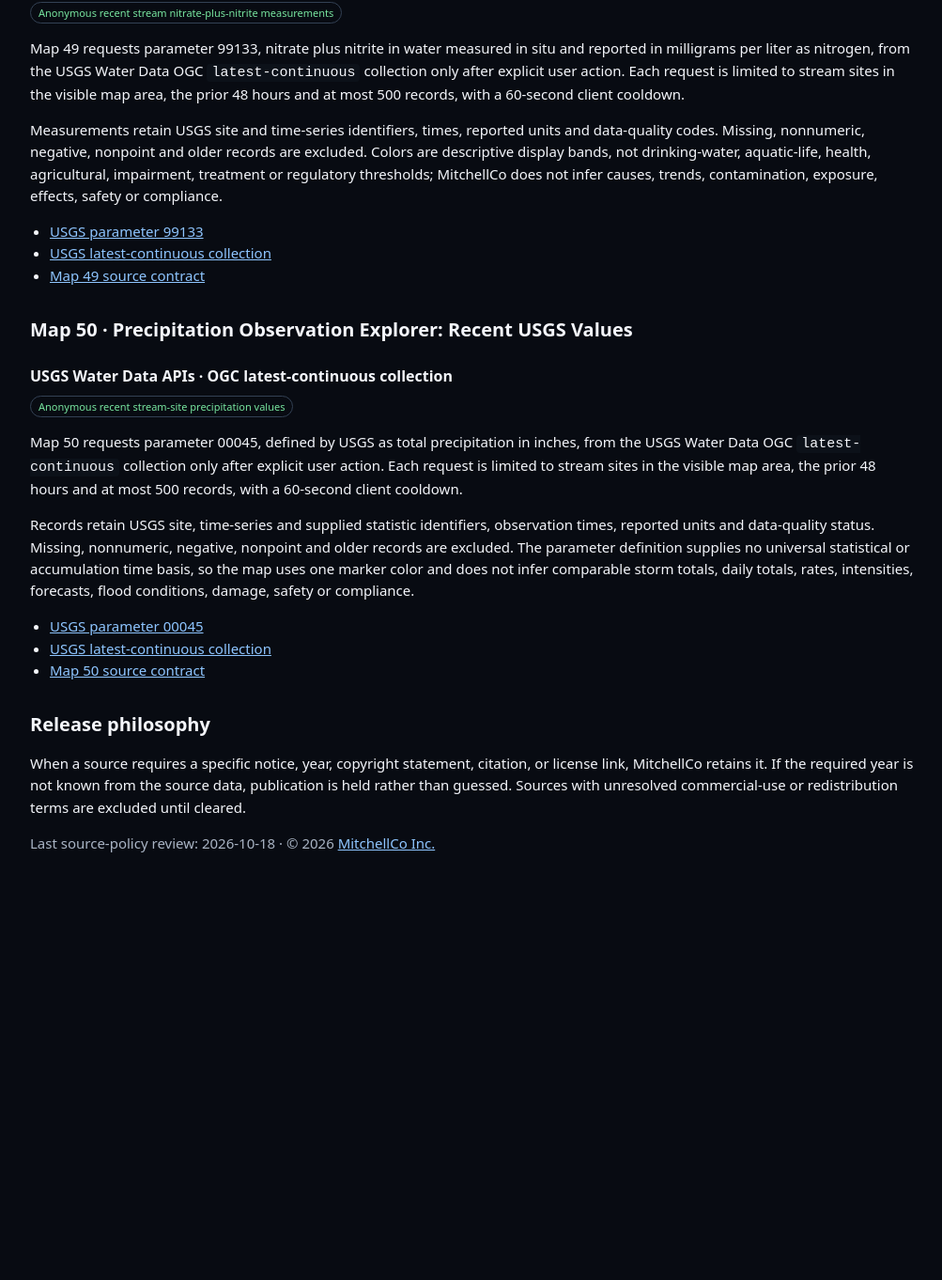
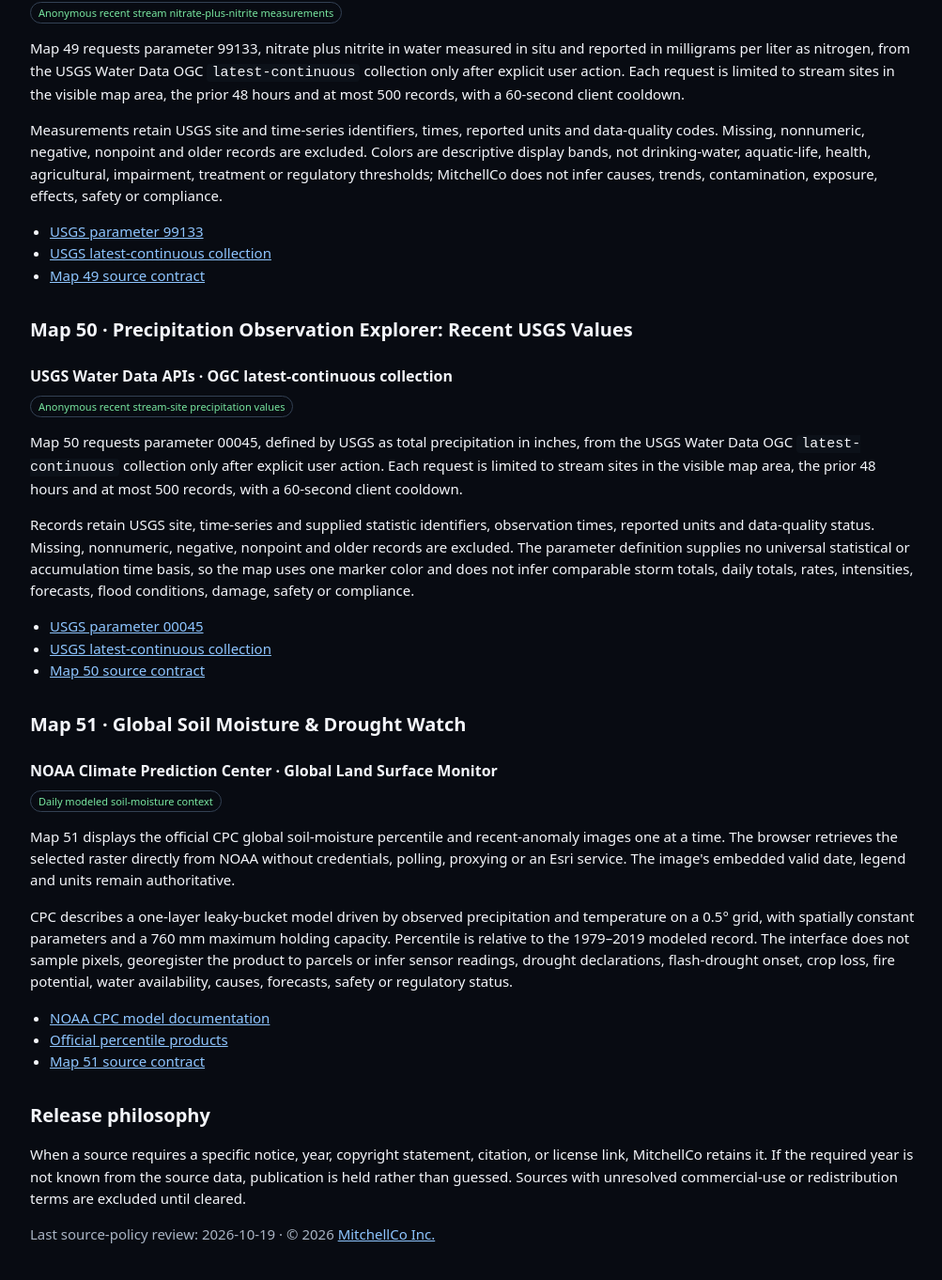
Before and after one commit to christophermitchell012/mitchellcoinc, a Jekyll site: the page maps/data-sources-licenses.html, which Jekyll copies as it is, in a window 1280 px wide and 1400 px high, scrolled down 11150 px. Shown: the top 1362 px of the window at 94% size, without its empty margins (136-1139 px from the left). Built offline with Jekyll 4.4.1, drawn with Linux system fonts in a browser that asks for light colours; before the commit the page ends 12134 px from its top, so only the background shows below that.

Commit message:
Publish global soil moisture and drought watch map

```diff
--- a/_data/map_lastmod.json
+++ b/_data/map_lastmod.json
@@ -50,7 +50,8 @@
   "/maps/48-dissolved-oxygen-saturation-recent-usgs-measurements.html": "2026-10-16T14:44:30Z",
   "/maps/49-nitrate-plus-nitrite-recent-usgs-measurements.html": "2026-10-17T14:42:34Z",
   "/maps/50-recent-usgs-precipitation-values.html": "2026-10-18T14:30:41Z",
-  "/maps/data-sources-licenses.html": "2026-10-18T14:30:41Z",
+  "/maps/51-global-soil-moisture-drought-watch.html": "2026-10-19T14:53:36Z",
+  "/maps/data-sources-licenses.html": "2026-10-19T14:53:36Z",
   "/maps/earthdata-eula-policy.html": "2026-09-30T18:48:18Z",
-  "/maps/index.html": "2026-10-18T14:30:41Z"
+  "/maps/index.html": "2026-10-19T14:53:36Z"
 }
--- a/maps/data-sources-licenses.html
+++ b/maps/data-sources-licenses.html
@@ -8,7 +8,7 @@
 See LICENSE and data-sources-licenses.html.
 -->
 <html lang="en"><head>
-<meta name="last-modified" content="2026-10-18T14:30:41Z"><meta charset="utf-8"><meta name="viewport" content="width=device-width,initial-scale=1">
+<meta name="last-modified" content="2026-10-19T14:53:36Z"><meta charset="utf-8"><meta name="viewport" content="width=device-width,initial-scale=1">
 <title>Data Sources and Licenses | MitchellCo Interactive Maps</title>
 <meta name="description" content="Data provenance, citations, licenses, EULA notes and attribution for MitchellCo interactive maps.">
 <meta name="robots" content="index,follow"><link rel="icon" href="assets/icons/2219cec3095bdb7c.svg"><link rel="canonical" href="https://mitchellcoinc.com/maps/data-sources-licenses.html">
@@ -201,7 +201,13 @@
 <p>Records retain USGS site, time-series and supplied statistic identifiers, observation times, reported units and data-quality status. Missing, nonnumeric, negative, nonpoint and older records are excluded. The parameter definition supplies no universal statistical or accumulation time basis, so the map uses one marker color and does not infer comparable storm totals, daily totals, rates, intensities, forecasts, flood conditions, damage, safety or compliance.</p>
 <ul><li><a href="https://api.waterdata.usgs.gov/ogcapi/v1/collections/parameter-codes/items/00045?f=html" target="_blank" rel="noopener">USGS parameter 00045</a></li><li><a href="https://api.waterdata.usgs.gov/ogcapi/v1/collections/latest-continuous?f=html" target="_blank" rel="noopener">USGS latest-continuous collection</a></li><li><a href="data/map50-source-license.md">Map 50 source contract</a></li></ul>
 
+<h2 id="map51">Map 51 · Global Soil Moisture &amp; Drought Watch</h2>
+<h3>NOAA Climate Prediction Center · Global Land Surface Monitor</h3><span class="tag">Daily modeled soil-moisture context</span>
+<p>Map 51 displays the official CPC global soil-moisture percentile and recent-anomaly images one at a time. The browser retrieves the selected raster directly from NOAA without credentials, polling, proxying or an Esri service. The image's embedded valid date, legend and units remain authoritative.</p>
+<p>CPC describes a one-layer leaky-bucket model driven by observed precipitation and temperature on a 0.5° grid, with spatially constant parameters and a 760 mm maximum holding capacity. Percentile is relative to the 1979–2019 modeled record. The interface does not sample pixels, georegister the product to parcels or infer sensor readings, drought declarations, flash-drought onset, crop loss, fire potential, water availability, causes, forecasts, safety or regulatory status.</p>
+<ul><li><a href="https://www.cpc.ncep.noaa.gov/products/Drought/leaky/" target="_blank" rel="noopener">NOAA CPC model documentation</a></li><li><a href="https://www.cpc.ncep.noaa.gov/products/Drought/leaky/smp/" target="_blank" rel="noopener">Official percentile products</a></li><li><a href="data/map51-source-license.md">Map 51 source contract</a></li></ul>
+
 <h2>Release philosophy</h2>
 <p>When a source requires a specific notice, year, copyright statement, citation, or license link, MitchellCo retains it. If the required year is not known from the source data, publication is held rather than guessed. Sources with unresolved commercial-use or redistribution terms are excluded until cleared.</p>
-<p class="muted">Last source-policy review: 2026-10-18 · © 2026 <a href="https://mitchellcoinc.com/" target="_blank" rel="noopener">MitchellCo Inc.</a></p>
+<p class="muted">Last source-policy review: 2026-10-19 · © 2026 <a href="https://mitchellcoinc.com/" target="_blank" rel="noopener">MitchellCo Inc.</a></p>
 </main></body></html>
--- a/maps/sitemap.xml
+++ b/maps/sitemap.xml
@@ -1,6 +1,6 @@
 <?xml version="1.0" encoding="UTF-8"?>
 <urlset xmlns="http://www.sitemaps.org/schemas/sitemap/0.9">
-  <url><loc>https://mitchellcoinc.com/maps/</loc><lastmod>2026-10-18T14:30:41Z</lastmod></url>
+  <url><loc>https://mitchellcoinc.com/maps/</loc><lastmod>2026-10-19T14:53:36Z</lastmod></url>
   <url><loc>https://mitchellcoinc.com/maps/00-wildfire-watch.html</loc><lastmod>2026-09-30T18:48:18Z</lastmod></url>
   <url><loc>https://mitchellcoinc.com/maps/01-flash-flood-river-flood-risk.html</loc><lastmod>2026-09-30T18:48:18Z</lastmod></url>
   <url><loc>https://mitchellcoinc.com/maps/02-extreme-heat-health-risk.html</loc><lastmod>2026-09-30T18:48:18Z</lastmod></url>
@@ -52,6 +52,7 @@
   <url><loc>https://mitchellcoinc.com/maps/48-dissolved-oxygen-saturation-recent-usgs-measurements.html</loc><lastmod>2026-10-16T14:44:30Z</lastmod></url>
   <url><loc>https://mitchellcoinc.com/maps/49-nitrate-plus-nitrite-recent-usgs-measurements.html</loc><lastmod>2026-10-17T14:42:34Z</lastmod></url>
   <url><loc>https://mitchellcoinc.com/maps/50-recent-usgs-precipitation-values.html</loc><lastmod>2026-10-18T14:30:41Z</lastmod></url>
-  <url><loc>https://mitchellcoinc.com/maps/data-sources-licenses.html</loc><lastmod>2026-10-18T14:30:41Z</lastmod></url>
+  <url><loc>https://mitchellcoinc.com/maps/51-global-soil-moisture-drought-watch.html</loc><lastmod>2026-10-19T14:53:36Z</lastmod></url>
+  <url><loc>https://mitchellcoinc.com/maps/data-sources-licenses.html</loc><lastmod>2026-10-19T14:53:36Z</lastmod></url>
   <url><loc>https://mitchellcoinc.com/maps/earthdata-eula-policy.html</loc><lastmod>2026-09-30T18:48:18Z</lastmod></url>
 </urlset>
```
Also changed, not shown: maps/51-global-soil-moisture-drought-watch.html (added, +25 -0 lines), maps/README.md (+17 -3 lines), maps/data/map51-source-license.md (added, +30 -0 lines), maps/index.html (+3 -2 lines), maps/assets/icons/soil-moisture-drought.svg (added).
